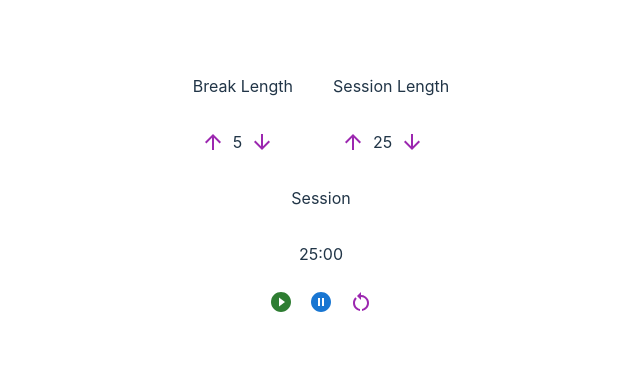
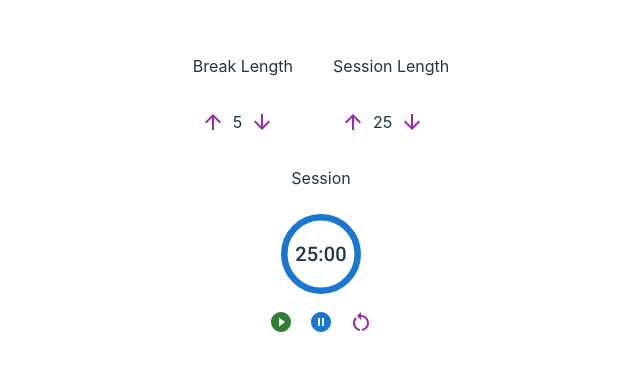
Before and after one commit to shochmut/pomodoro-app, a React (Vite) app: page / in a window 1280 px wide. Shown: the part 210-580 px from the top of the page, without its empty margins (319-959 px from the left). Built offline with nearby package versions, Linux system fonts and the light colour scheme.

Commit message:
Added Progress Bar to TimerDisplay Component

```diff
--- a/src/Components/TimerDisplay/TimerDisplay.jsx
+++ b/src/Components/TimerDisplay/TimerDisplay.jsx
@@ -1,9 +1,13 @@
 import { useState, useEffect } from 'react';
 import Stack from '@mui/material/Stack';
+import Box from '@mui/material/Box';
+import Typography from '@mui/material/Typography';
 import IconButton from '@mui/material/IconButton';
 import PlayCircleFilledIcon from '@mui/icons-material/PlayCircleFilled';
 import PauseCircleFilledIcon from '@mui/icons-material/PauseCircleFilled';
 import RestartAltIcon from '@mui/icons-material/RestartAlt';
+import CircularProgress from '@mui/material/CircularProgress';
+
 import { useSelector, useDispatch } from 'react-redux';
 import { decrement, increment, reset, selectTime } from './timerSlice';
 import { toggleOnOff, toggleOff, selectToggle } from './toggleSlice';
@@ -64,7 +68,26 @@ const TimerDisplay = () => {
         ? <p className="timer-label">Break</p>
         :  <p className="timer-label">Session</p>
       }
-      <p className="time-left">{(minutes.toString()).padStart(2, '0')}:{(seconds.toString()).padStart(2, '0')}</p>
+      <Box sx={{ position: 'relative', display: 'inline-flex', alignItems: "center", justifyContent: "center", padding: 1}}>
+        <CircularProgress variant="determinate" value={100-((25-minutes)/25*100)} size={80} />
+        <Box
+          sx={{
+            top: 0,
+            left: 0,
+            bottom: 0,
+            right: 0,
+            position: 'absolute',
+            display: 'flex',
+            alignItems: 'center',
+            justifyContent: 'center',
+          }}
+        >
+          <Typography className="time-left" variant="h6" component="div" >
+            {(minutes.toString()).padStart(2, '0')}:{(seconds.toString()).padStart(2, '0')}
+          </Typography>
+        </Box>
+      </Box>
+
       <Stack direction="row" justifyContent="center">
         <IconButton className="start_stop" color="success" onClick={() => dispatch(toggleOnOff())}>
           <PlayCircleFilledIcon></PlayCircleFilledIcon>
```
